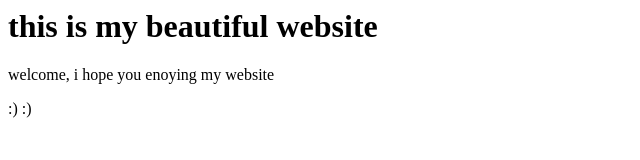
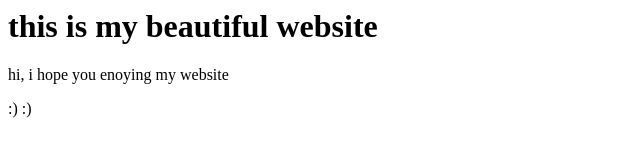
Before and after one commit to Akshayrajput1/awesome-repo, a plain HTML site: page index.html in a window 1280 px wide. Shown: the full height of the page, 0-640 px from the left. Drawn offline with Linux system fonts and the light colour scheme.

Commit message:
changed welcome to hi

```diff
--- a/index.html
+++ b/index.html
@@ -1,6 +1,6 @@
 <html>
 <title> this is my website </title>
 <h1>this is my beautiful website</h1>
-<p>welcome, i hope you enoying my website </p>
+<p>hi, i hope you enoying my website </p>
 <p> :) :) </p>
 </html>
```
